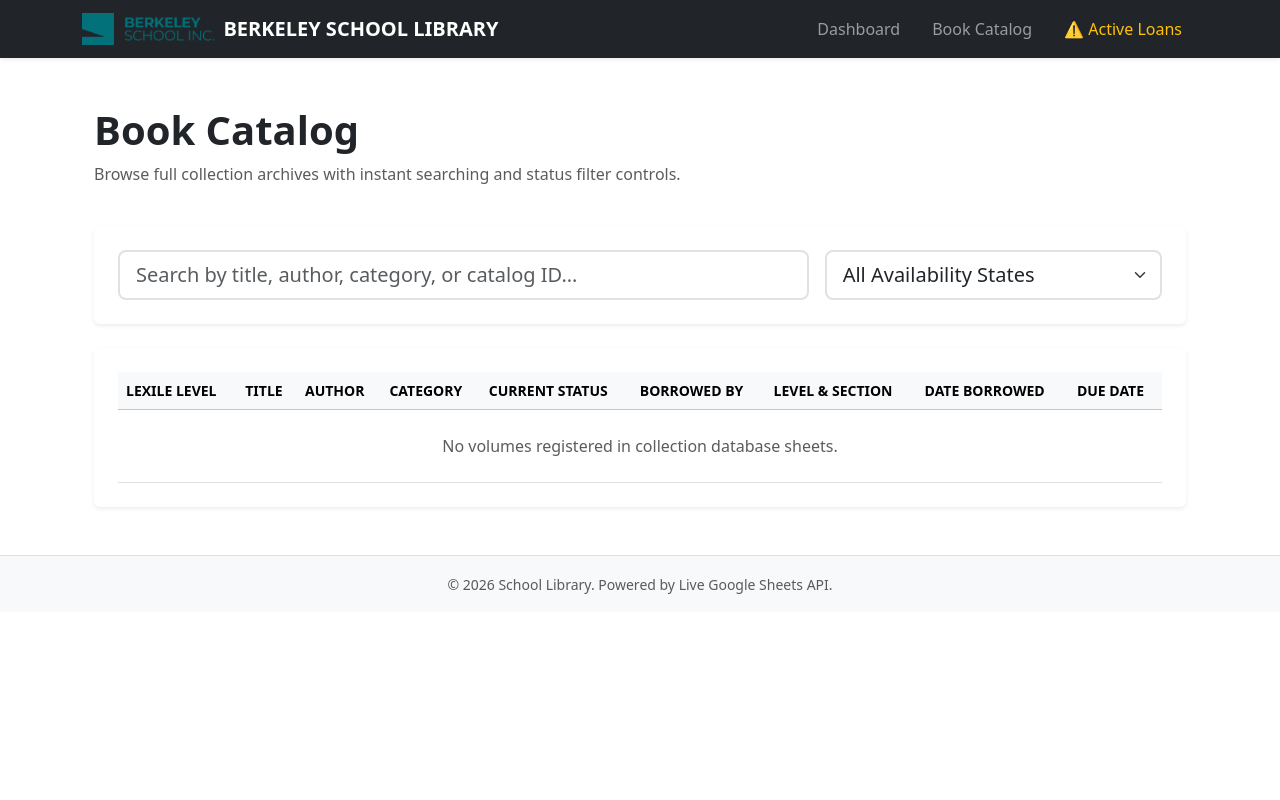
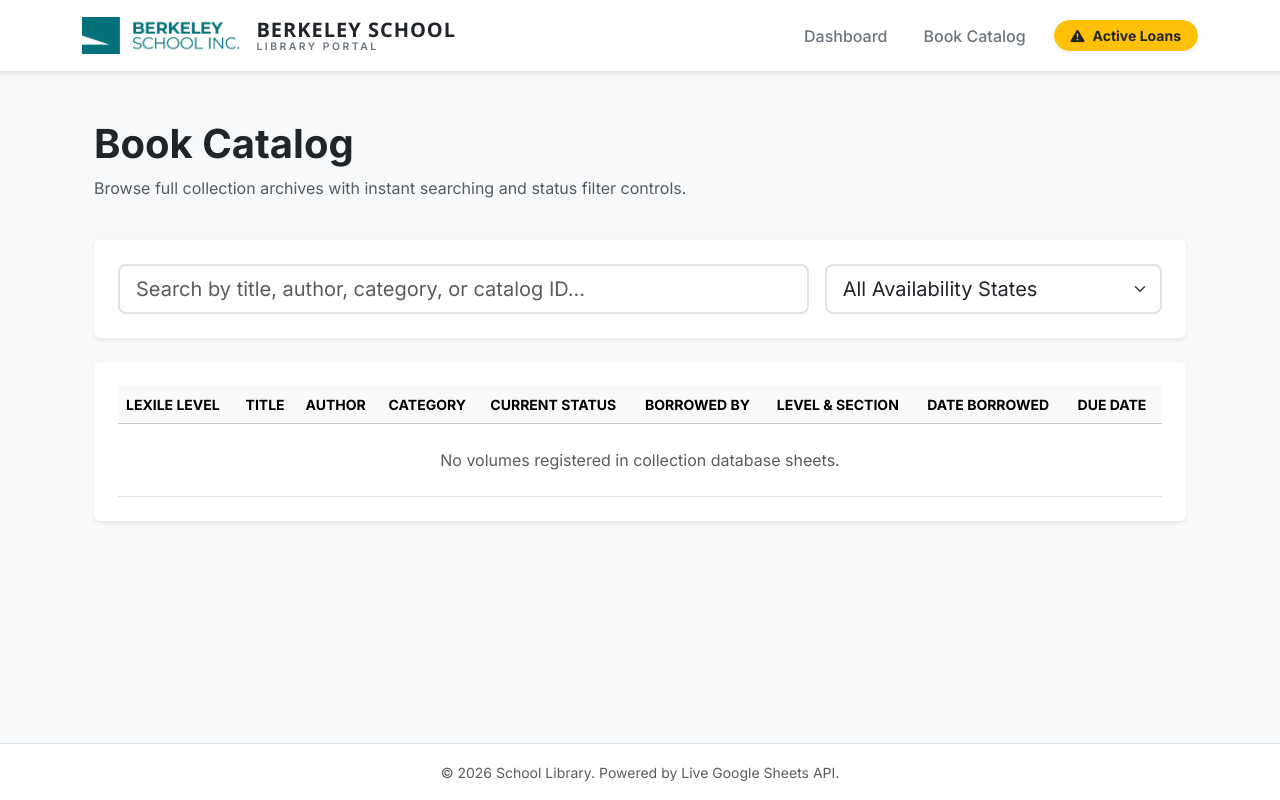
Before and after one commit to berkeley-library-admin/SCHOOL_LIBRARY_PORTAL, a Flask app: page /catalog in a window 1280 px wide. Run offline with Flask 3, Linux system fonts and the light colour scheme; data that the repository does not hold is empty.

Commit message:
Update base.html

```diff
--- a/app/templates/base.html
+++ b/app/templates/base.html
@@ -7,30 +7,36 @@
     <link href="https://cdn.jsdelivr.net/npm/bootstrap@5.3.3/dist/css/bootstrap.min.css" rel="stylesheet">
     <link href="https://fonts.googleapis.com/css2?family=Inter:wght@300;400;500;600;700&display=swap" rel="stylesheet">
     <link rel="stylesheet" href="https://cdn.jsdelivr.net/npm/bootstrap-icons@1.11.3/font/bootstrap-icons.min.css">
+    <style>
+        body { font-family: 'Inter', sans-serif; background-color: #f8f9fa; }
+    </style>
 </head>
-<body>
+<body class="d-flex flex-column min-vh-100">
 
-    <nav class="navbar navbar-expand-lg navbar-dark bg-dark shadow-sm">
+    <nav class="navbar navbar-expand-lg navbar-light bg-white border-bottom shadow-sm py-2">
         <div class="container">
-            <a class="navbar-brand fw-bold text-uppercase tracking-wider d-flex align-items-center text-white" href="/">
-    <img src="/static/images/logo.png" alt="Berkeley Crest" height="32" class="d-inline-block align-top me-2" onerror="this.style.display='none'">
-    BERKELEY SCHOOL LIBRARY
-</a>
-            <button class="navbar-expand-lg navbar-toggler" type="button" data-bs-toggle="collapse" data-bs-target="#mainNavbar">
+            <a class="navbar-brand fw-bold text-uppercase d-flex align-items-center text-dark" href="/" style="letter-spacing: 1px;">
+                <div class="d-flex align-items-center justify-content-center me-3" style="height: 45px;">
+                    <img src="/static/images/logo.png" alt="Berkeley Crest" style="height: 38px; width: auto; object-fit: contain;">
+                </div>
+                <div class="d-flex flex-column" style="line-height: 1.1;">
+                    <span class="fs-5 fw-bold text-dark" style="font-family: 'Segoe UI', sans-serif;">BERKELEY SCHOOL</span>
+                    <span class="text-secondary fw-semibold text-uppercase tracking-widest" style="font-size: 0.65rem; letter-spacing: 2.5px;">Library Portal</span>
+                </div>
+            </a>
+
+            <button class="navbar-toggler border-0" type="button" data-bs-toggle="collapse" data-bs-target="#mainNavbar">
                 <span class="navbar-toggler-icon"></span>
             </button>
+
             <div class="collapse navbar-collapse" id="mainNavbar">
-                <ul class="navbar-nav ms-auto mb-2 mb-lg-0 fw-medium">
-                    <li class="nav-item mx-2">
-                        <a class="nav-link" href="/">Dashboard</a>
-                    </li>
-                    <li class="nav-item mx-2">
-                        <a class="nav-link" href="/catalog">Book Catalog</a>
-                    </li>
-                    <li class="nav-item mx-2">
-                        <a class="nav-link text-warning" href="/borrowed">⚠️ Active Loans</a>
-                    </li>
-                </ul>
+                <div class="navbar-nav ms-auto align-items-center mt-2 mt-lg-0">
+                    <a href="/" class="nav-link px-3 fw-medium text-secondary">Dashboard</a>
+                    <a href="/catalog" class="nav-link px-3 fw-medium text-secondary mx-1">Book Catalog</a>
+                    <a href="/borrowed" class="btn btn-warning btn-sm fw-bold px-3 shadow-sm rounded-pill d-flex align-items-center ms-2 text-dark">
+                        <i class="bi bi-exclamation-triangle-fill me-2"></i> Active Loans
+                    </a>
+                </div>
             </div>
         </div>
     </nav>
@@ -40,13 +46,13 @@
         {% endblock %}
     </div>
 
-    <footer class="footer mt-auto py-3 bg-light text-center border-top">
+    <footer class="footer mt-auto py-3 bg-white border-top text-center">
         <div class="container">
             <span class="text-muted small">&copy; 2026 School Library. Powered by Live Google Sheets API.</span>
         </div>
     </footer>
 
     <script src="https://cdn.jsdelivr.net/npm/bootstrap@5.3.3/dist/js/bootstrap.bundle.min.js"></script>
-    <script src="{{ url_for('static', filename='js/main.js') }}"></script>
+    <script src="/static/js/main.js"></script>
 </body>
 </html>
```
